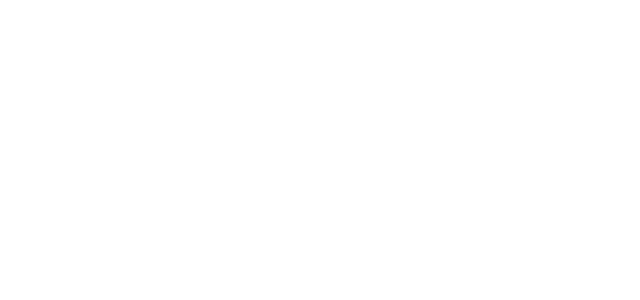
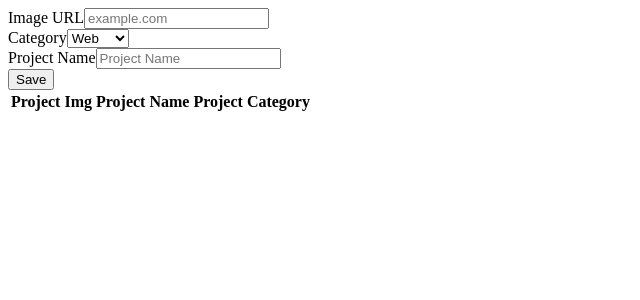
Before and after one commit to Rishabh157/mern-aug20, a React (Create React App) app: page /add-portfolio in a window 1280 px wide. Shown: the top 300 px of the page, without its empty margins (0-640 px from the left). Built offline with nearby package versions, Linux system fonts and the light colour scheme; the HTML template or start-up script is replaced by a standard one.

Commit message:
form handling

```diff
--- a/src/App.js
+++ b/src/App.js
@@ -1,6 +1,8 @@
 import React, { Component } from 'react'
 import Home from './pages/Home'
 import Portfolio from './pages/Portfolio'
+import Addportfolio from './pages/Addportfolio'
+
 import './assets/css/style.css'
 
 import { BrowserRouter as Router, Route } from 'react-router-dom'
@@ -9,8 +11,9 @@
   render() {
     return (
       <Router>
-        <Route path="/home" component={Home}/>
+        <Route path="/" component={Home} exact/>
         <Route path="/portfolio" component={Portfolio} />
+        <Route path="/add-portfolio" component={Addportfolio} />
       </Router>
     )
   }
--- a/src/assets/css/style.css
+++ b/src/assets/css/style.css
@@ -40,3 +40,19 @@
 .portfolio-cats:hover{
     cursor: pointer;
 }
+
+.portfolio-active{
+    background-color: #777;
+}
+
+
+
+.mydiv{
+    width: 250px;
+    height: 250px;
+    border:1px solid black;
+}
+
+.bg-red{
+    background-color: red;
+}
--- /dev/null
+++ b/src/pages/Addportfolio.js
@@ -0,0 +1,120 @@
+import React, { Component } from 'react'
+
+export default class Addportfolio extends Component {
+    constructor(props) {
+        super(props)
+
+        this.state = {
+            imgUrl: "",
+            category: "",
+            projectName: "",
+            portfolio: [
+                // { projecrtName: "abc", imgUrl: "", category: "" }
+            ]
+
+        }
+    }
+
+    handleSumbit = () => {
+        let { imgUrl, category, projectName } = this.state
+        let portfolio = { imgUrl, category, projectName }
+        let prevPort = [...this.state.portfolio]
+        prevPort.push(portfolio)
+        this.setState({portfolio:prevPort, imgUrl:"", category:"", projectName:""})
+    }
+
+    render() {
+        return (
+            <div className="container">
+                <div className="mb-3">
+                    <label htmlFor="exampleFormControlInput1" className="form-label">Image URL</label>
+                    <input
+                        type="url"
+                        className="form-control"
+                        id="exampleFormControlInput1"
+                        placeholder="example.com"
+                        value={this.state.imgUrl}
+                        onChange={(e) => {
+                            this.setState({ imgUrl: e.target.value })
+                        }}
+                    />
+                </div>
+
+
+                <div className="mb-3">
+                    <label htmlFor="exampleFormControlInput2" className="form-label">Category</label>
+                    <select className="form-control"
+                        value={this.state.category}
+                        onChange={(e) => {
+                            this.setState({ category: e.target.value })
+                        }}>
+                        <option value="web">Web</option>
+                        <option value="mobile">Mobile</option>
+                        <option value="iot">IOT</option>
+                    </select>
+                </div>
+
+
+                <div className="mb-3">
+                    <label htmlFor="exampleFormControlInput3" className="form-label">Project Name</label>
+                    <input
+                        type="text"
+                        className="form-control"
+                        id="exampleFormControlInput3"
+                        placeholder="Project Name"
+                        value={this.state.projectName}
+                        onChange={(e) => {
+                            this.setState({ projectName: e.target.value })
+                        }}
+                    />
+                </div>
+
+                <div>
+                    <button
+                        className="btn btn-block btn-primary"
+                        onClick={this.handleSumbit}
+                    >Save</button>
+                </div>
+
+                <div className="col-md-12 mt-5">
+                    <table className="table">
+                        <thead>
+                            <tr>
+                                <th>Project Img</th>
+                                <th>Project Name</th>
+                                <th>Project Category</th>
+                            </tr>
+                        </thead>
+
+                        <tbody>
+                            {this.state.portfolio.map((el, index) => {
+                                return (
+                                    <tr key={index}>
+                                        <td>
+                                            <img
+                                                src={el.imgUrl}
+                                                width="50px"
+                                                height="50px"
+                                            ></img>
+                                        </td>
+
+                                        <td>
+                                            {el.projectName}
+                                        </td>
+
+                                        <td>
+                                            {el.category}
+                                        </td>
+                                    </tr>
+                                )
+                            })}
+
+                        </tbody>
+
+                    </table>
+                </div>
+
+            </div>
+        )
+    }
+}
--- a/src/pages/Portfolio.js
+++ b/src/pages/Portfolio.js
@@ -29,17 +29,17 @@
                 <Header />
                 <hr/>
                 <ul className="list-unstyled d-flex justify-content-between px-5 portfolio-cats">
-                    <li className="list-unstyled-item" onClick={
+                    <li className={"list-unstyled-item", this.state.filter == "mobile" ? "portfolio-active" : ""} onClick={
                         ()=>{
                             this.setState({filter:"mobile"})
                         }
                     }>Mobile</li>
-                    <li className="list-unstyled-item"
+                    <li className={"list-unstyled-item", this.state.filter == "web" ? "portfolio-active" : ""}
                     onClick={()=>{
                         this.setState({filter:"web"})
                     }}
                     >Website</li>
-                    <li className="list-unstyled-item" onClick={()=>{
+                    <li className={"list-unstyled-item", this.state.filter == "iot" ? "portfolio-active" : ""} onClick={()=>{
                         this.setState({filter:"iot"})
                     }}>IOT</li>
                 </ul>
```
Also changed, not shown: src/Approach.js (added, +25 -0 lines), 1 other file (tests, documents, lock files or other folders).
